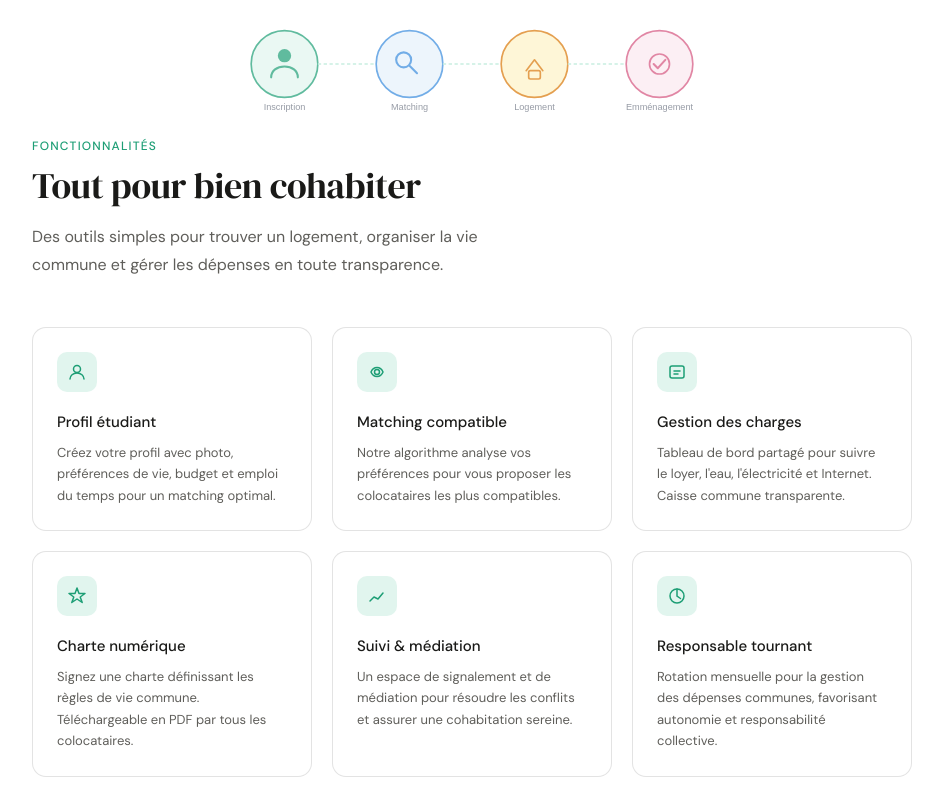
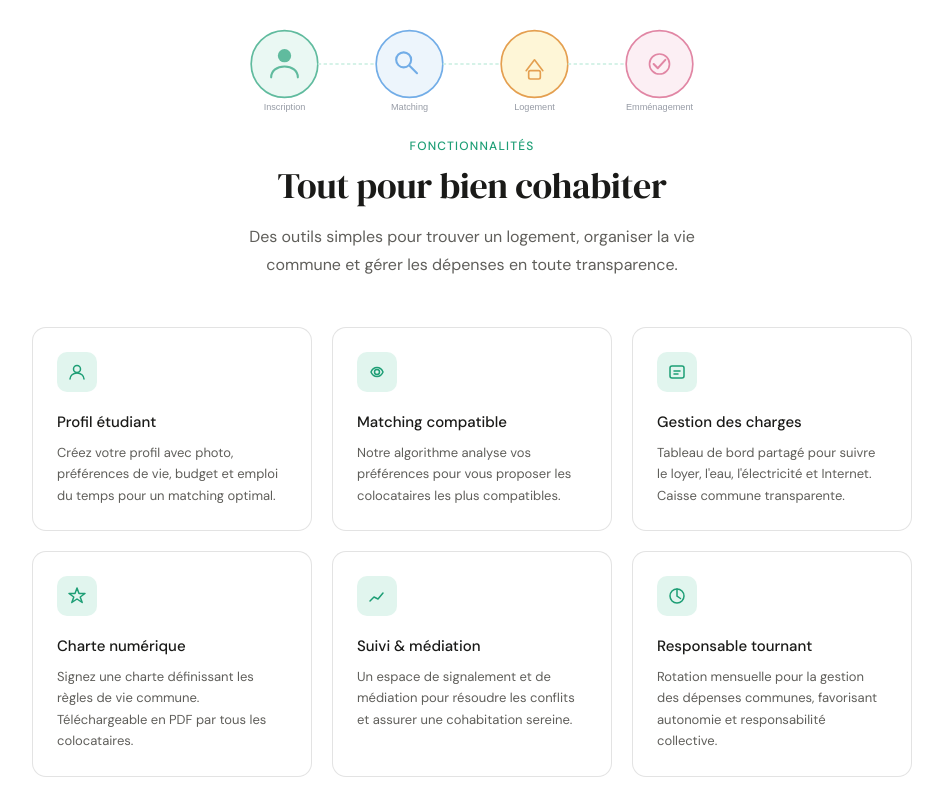
Before and after one commit to coulibalysiele324-boop/cohabiconnect-backend, a website: page public/index.html in a window 1280 px wide. Shown: the part 1160-1960 px from the top of the page, without its empty margins (168-1111 px from the left). Drawn offline with nearby package versions, Linux system fonts and the light colour scheme.

Commit message:
Titres sections centrés

```diff
--- a/public/index.html
+++ b/public/index.html
@@ -207,9 +207,9 @@
   .stat-label { font-size: 13px; color: var(--text-muted); margin-top: 4px; }
 
   .section { padding: 5rem 2.5rem; max-width: 960px; margin: 0 auto; }
-  .section-tag { font-size: 12px; font-weight: 500; color: var(--green); letter-spacing: 0.1em; text-transform: uppercase; margin-bottom: 8px; }
-  .section-title { font-family: 'DM Serif Display', serif; font-size: 36px; font-weight: 400; color: var(--text); margin-bottom: 1rem; letter-spacing: -0.01em; line-height: 1.2; }
-  .section-sub { font-size: 16px; color: var(--text-muted); line-height: 1.75; max-width: 520px; margin-bottom: 3rem; }
+  .section-tag { font-size: 12px; font-weight: 500; color: var(--green); letter-spacing: 0.1em; text-transform: uppercase; margin-bottom: 8px; text-align: center; }
+  .section-title { font-family: 'DM Serif Display', serif; font-size: 36px; font-weight: 400; color: var(--text); margin-bottom: 1rem; letter-spacing: -0.01em; line-height: 1.2; text-align: center; }
+  .section-sub { font-size: 16px; color: var(--text-muted); line-height: 1.75; max-width: 520px; margin-bottom: 3rem; text-align: center; margin-left: auto; margin-right: auto; }
 
   .features-grid { display: grid; grid-template-columns: repeat(3, 1fr); gap: 20px; }
   .feat-card {
```
